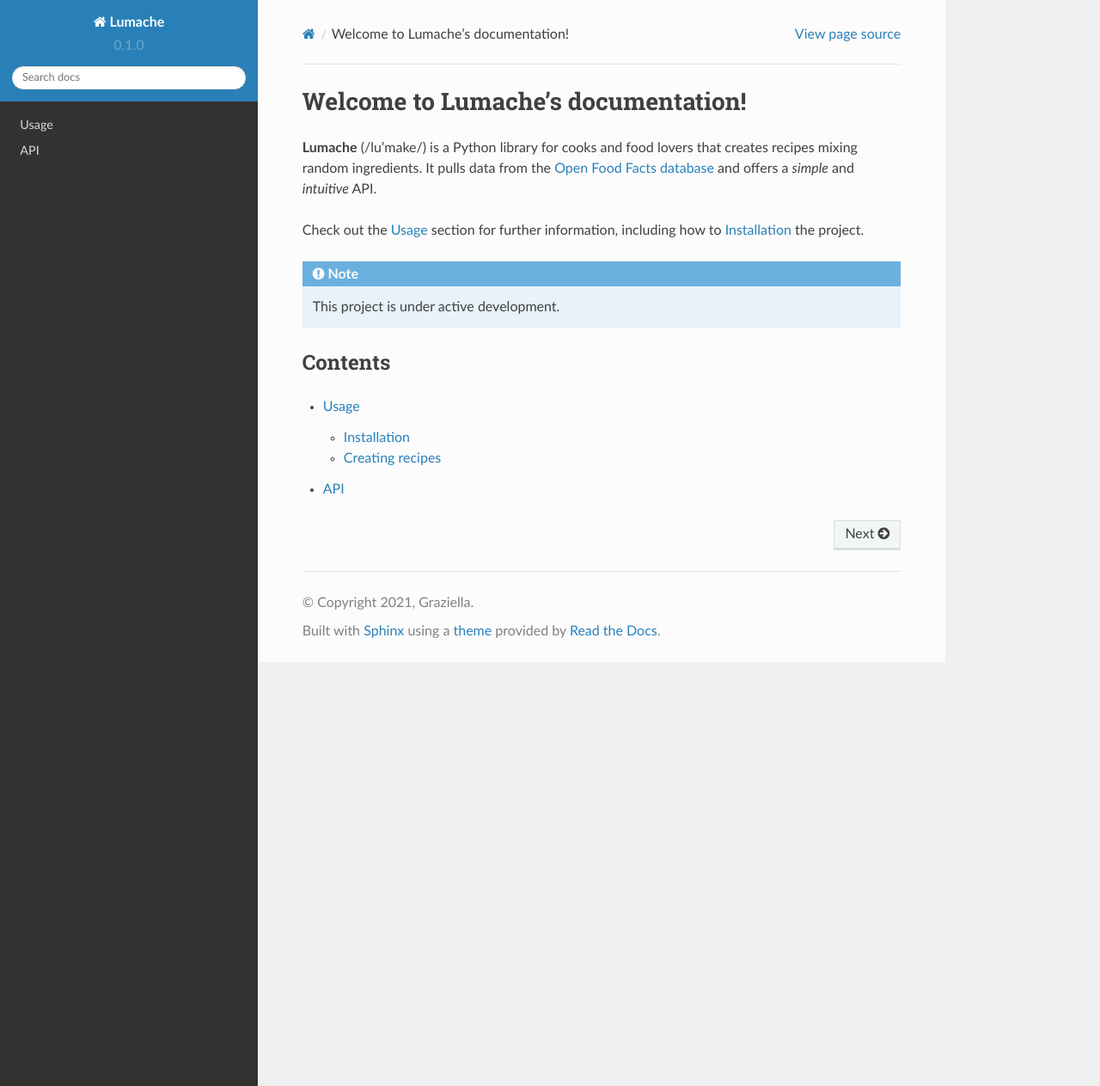
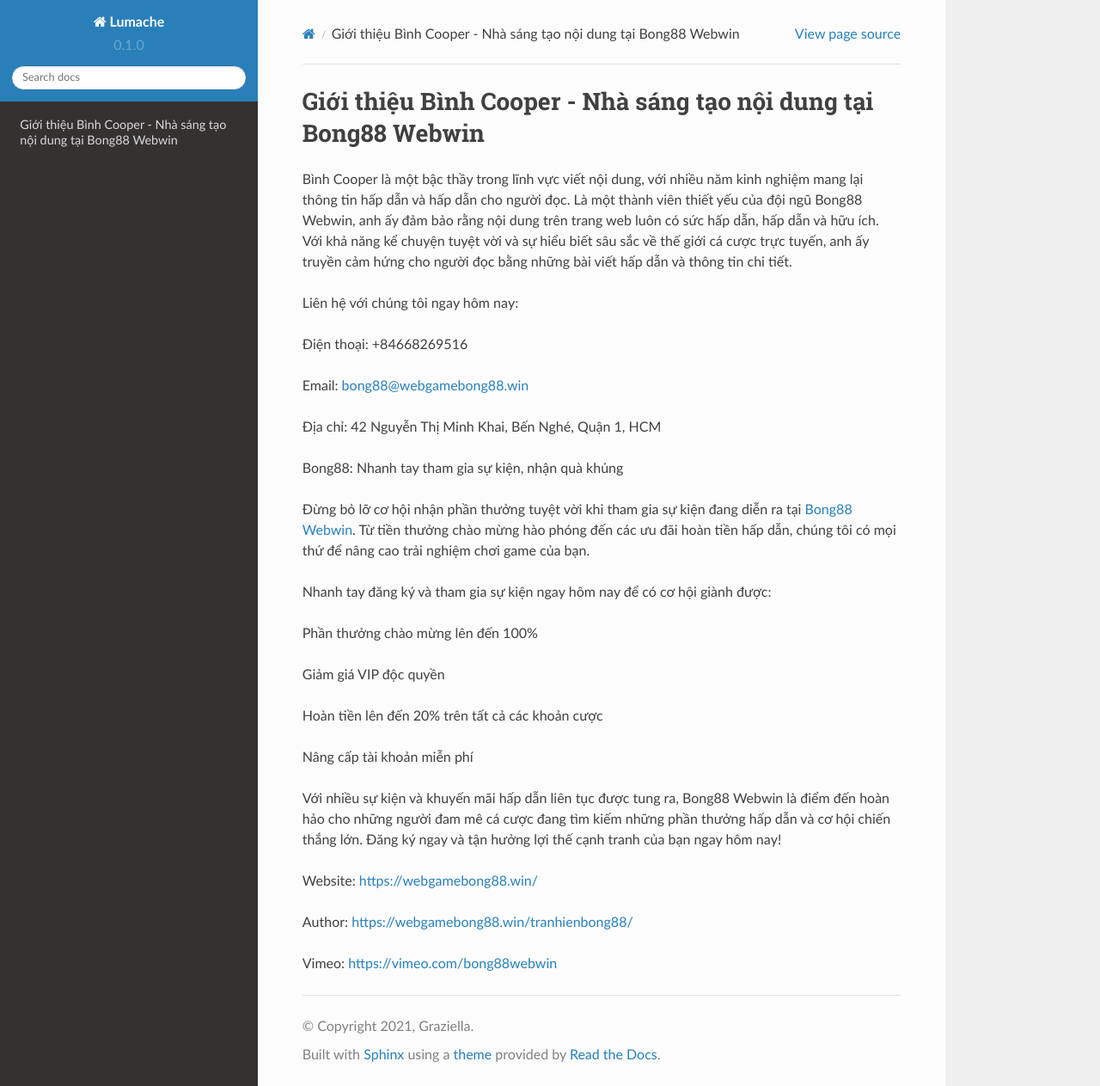
Before and after one commit to socialentity/bong88webwin, a Sphinx documentation site: the page built from docs/source/index.rst, in a window 1280 px wide and 1263 px high. Shown: the whole window at 86% size. Built offline with Sphinx 7.4.7 and the Read the Docs theme 2.0.0, drawn with Linux system fonts in a browser that asks for light colours.

Commit message:
Update index.rst

```diff
--- a/docs/source/index.rst
+++ b/docs/source/index.rst
@@ -1,22 +1,34 @@
-Welcome to Lumache's documentation!
+Giới thiệu Bình Cooper - Nhà sáng tạo nội dung tại Bong88 Webwin
 ===================================
 
-**Lumache** (/lu'make/) is a Python library for cooks and food lovers
-that creates recipes mixing random ingredients.
-It pulls data from the `Open Food Facts database <https://world.openfoodfacts.org/>`_
-and offers a *simple* and *intuitive* API.
+Bình Cooper là một bậc thầy trong lĩnh vực viết nội dung, với nhiều năm kinh nghiệm mang lại thông tin hấp dẫn và hấp dẫn cho người đọc. Là một thành viên thiết yếu của đội ngũ Bong88 Webwin, anh ấy đảm bảo rằng nội dung trên trang web luôn có sức hấp dẫn, hấp dẫn và hữu ích. Với khả năng kể chuyện tuyệt vời và sự hiểu biết sâu sắc về thế giới cá cược trực tuyến, anh ấy truyền cảm hứng cho người đọc bằng những bài viết hấp dẫn và thông tin chi tiết.
 
-Check out the :doc:`usage` section for further information, including
-how to :ref:`installation` the project.
+Liên hệ với chúng tôi ngay hôm nay:
 
-.. note::
+Điện thoại: +84668269516
 
-   This project is under active development.
+Email: bong88@webgamebong88.win
 
-Contents
---------
+Địa chỉ: 42 Nguyễn Thị Minh Khai, Bến Nghé, Quận 1, HCM
 
-.. toctree::
+Bong88: Nhanh tay tham gia sự kiện, nhận quà khủng
 
-   usage
-   api
+Đừng bỏ lỡ cơ hội nhận phần thưởng tuyệt vời khi tham gia sự kiện đang diễn ra tại `Bong88 Webwin <https://webgamebong88.win/>`_. Từ tiền thưởng chào mừng hào phóng đến các ưu đãi hoàn tiền hấp dẫn, chúng tôi có mọi thứ để nâng cao trải nghiệm chơi game của bạn.
+
+Nhanh tay đăng ký và tham gia sự kiện ngay hôm nay để có cơ hội giành được:
+
+Phần thưởng chào mừng lên đến 100%
+
+Giảm giá VIP độc quyền
+
+Hoàn tiền lên đến 20% trên tất cả các khoản cược
+
+Nâng cấp tài khoản miễn phí
+
+Với nhiều sự kiện và khuyến mãi hấp dẫn liên tục được tung ra, Bong88 Webwin là điểm đến hoàn hảo cho những người đam mê cá cược đang tìm kiếm những phần thưởng hấp dẫn và cơ hội chiến thắng lớn. Đăng ký ngay và tận hưởng lợi thế cạnh tranh của bạn ngay hôm nay!
+
+Website: `https://webgamebong88.win/ <https://webgamebong88.win/>`_
+
+Author: `https://webgamebong88.win/tranhienbong88/ <https://webgamebong88.win/tranhienbong88/>`_
+
+Vimeo: `https://vimeo.com/bong88webwin <https://vimeo.com/bong88webwin>`_
```
